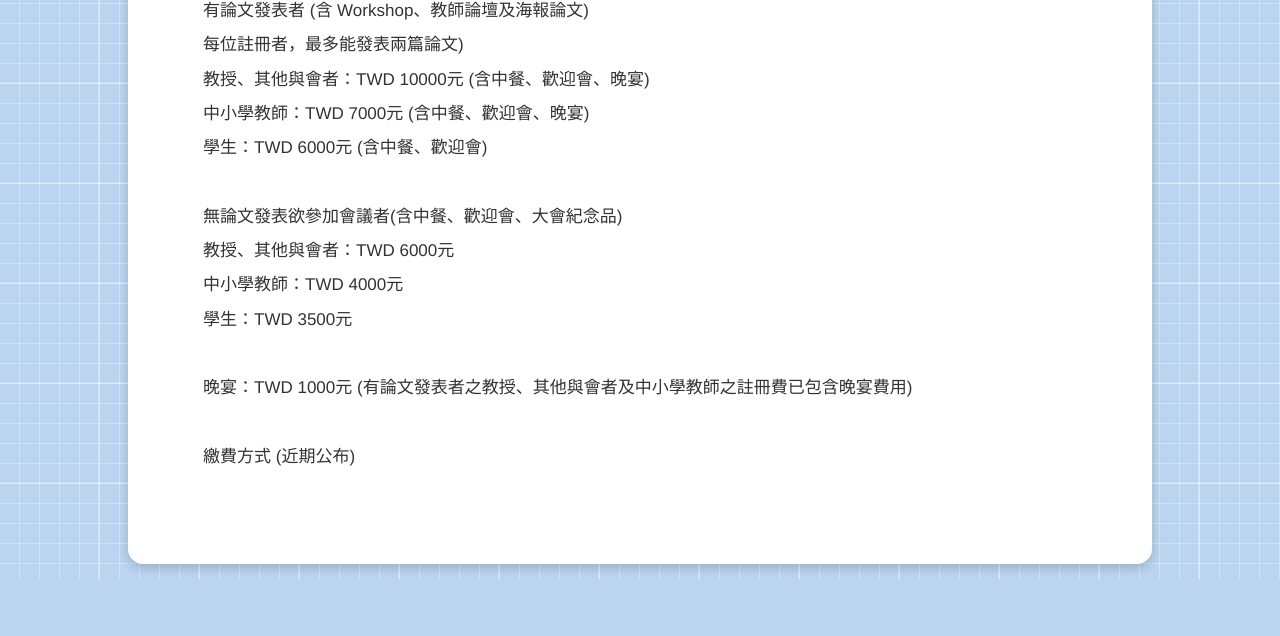
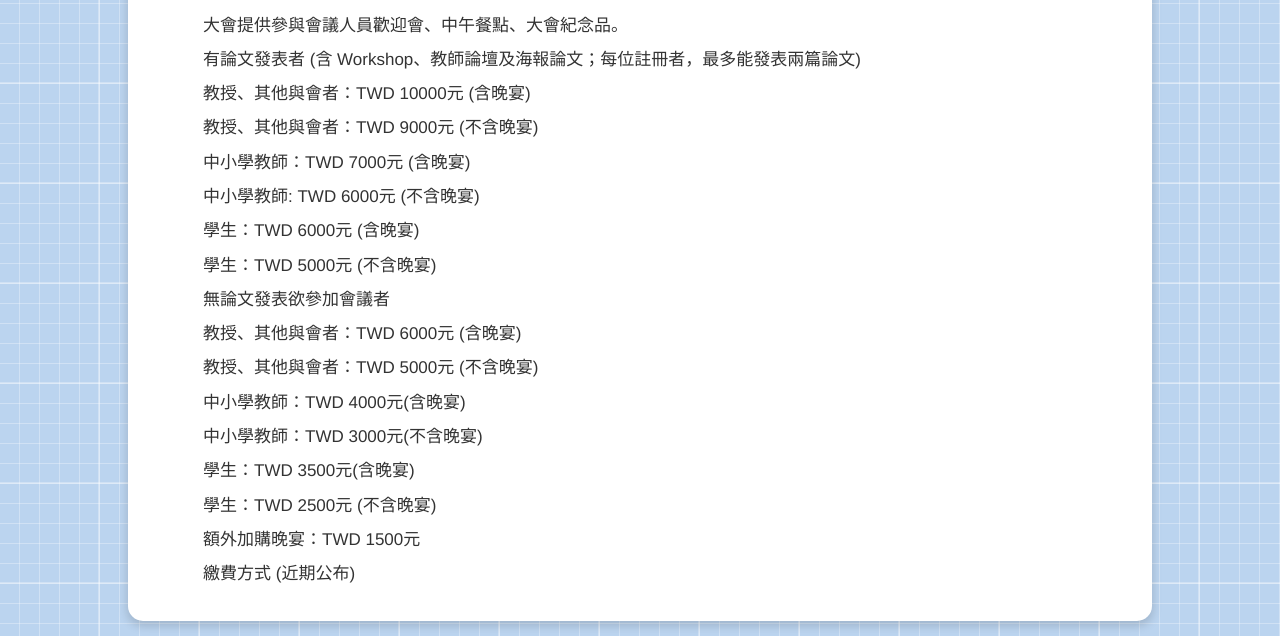
Before and after one commit to w181496/GCCCE, a plain HTML site: page t_regist.html in a window 1280 px wide. Shown: the part 316-952 px from the top of the page. Before the commit the page ends 895 px from the top, so only its background shows below. Drawn offline with nearby package versions, Linux system fonts and the light colour scheme; a web font is replaced by a local one.

Commit message:
update price

```diff
--- a/t_regist.html
+++ b/t_regist.html
@@ -21,23 +21,47 @@
 <div class="container">
 		<div id ="nav"></div>
 <div id="panel">
-  <p><span lang="EN-US" xml:lang="EN-US">== GCCCE 2015</span>註冊報名費用<span lang="EN-US" xml:lang="EN-US"> ==</span><span lang="EN-US" xml:lang="EN-US"><u></u><u></u></span></p>
-  <p><span lang="EN-US" xml:lang="EN-US"><u></u> <u></u></span></p>
-  <p>有論文發表者<span lang="EN-US" xml:lang="EN-US"> (</span>含<span lang="EN-US" xml:lang="EN-US"> Workshop</span>、教師論壇及海報論文<span lang="EN-US" xml:lang="EN-US">)<u></u><u></u></span></p>
-  <p>每位註冊者，最多能發表兩篇論文<span lang="EN-US" xml:lang="EN-US">)<u></u><u></u></span></p>
-  <p>教授、其他與會者：<span lang="EN-US" xml:lang="EN-US">TWD 10000</span>元<span lang="EN-US" xml:lang="EN-US"> (</span>含中餐、歡迎會、晚宴<span lang="EN-US" xml:lang="EN-US">)<u></u><u></u></span></p>
-  <p>中小學教師：<span lang="EN-US" xml:lang="EN-US">TWD 7000</span>元<span lang="EN-US" xml:lang="EN-US"> (</span>含中餐、歡迎會、晚宴<span lang="EN-US" xml:lang="EN-US">)<u></u><u></u></span></p>
-  <p>學生：<span lang="EN-US" xml:lang="EN-US">TWD 6000</span>元<span lang="EN-US" xml:lang="EN-US"> (</span>含中餐、歡迎會<span lang="EN-US" xml:lang="EN-US">)<u></u><u></u></span></p>
-  <p><span lang="EN-US" xml:lang="EN-US"><u></u> <u></u></span></p>
-  <p>無論文發表欲參加會議者<span lang="EN-US" xml:lang="EN-US">(</span>含中餐、歡迎會、大會紀念品<span lang="EN-US" xml:lang="EN-US">)<u></u><u></u></span></p>
-  <p>教授、其他與會者：<span lang="EN-US" xml:lang="EN-US">TWD 6000</span>元<span lang="EN-US" xml:lang="EN-US"><u></u><u></u></span></p>
-  <p>中小學教師：<span lang="EN-US" xml:lang="EN-US">TWD 4000</span>元<span lang="EN-US" xml:lang="EN-US"><u></u><u></u></span></p>
-  <p>學生：<span lang="EN-US" xml:lang="EN-US">TWD 3500</span>元<span lang="EN-US" xml:lang="EN-US"><u></u><u></u></span></p>
-  <p><span lang="EN-US" xml:lang="EN-US"><u></u> <u></u></span></p>
-  <p>晚宴：<span lang="EN-US" xml:lang="EN-US">TWD 1000</span>元<span lang="EN-US" xml:lang="EN-US"> (</span>有論文發表者之教授、其他與會者及中小學教師之註冊費已包含晚宴費用<span lang="EN-US" xml:lang="EN-US">)<u></u><u></u></span></p>
-  <p><span lang="EN-US" xml:lang="EN-US"><u></u> <u></u></span></p>
-  <p>繳費方式<span lang="EN-US" xml:lang="EN-US"> (</span>近期公布<span lang="EN-US" xml:lang="EN-US">)</span></p>
-  <h1>&nbsp;</h1>
+  <h2>GCCCE 2015註冊報名費用</h2>
+  <br/>
+  <p>大會提供參與會議人員歡迎會、中午餐點、大會紀念品。</p>
+
+  <p>有論文發表者 (含 Workshop、教師論壇及海報論文；每位註冊者，最多能發表兩篇論文)</p>
+
+ <p>教授、其他與會者：TWD 10000元 (含晚宴)</p>
+
+<p>教授、其他與會者：TWD 9000元 (不含晚宴)</p>
+
+<p>中小學教師：TWD 7000元 (含晚宴)</p>
+
+<p>中小學教師: TWD 6000元 (不含晚宴)</p>
+
+<p>學生：TWD 6000元 (含晚宴)</p>
+
+<p>學生：TWD 5000元 (不含晚宴)</p>
+
+
+
+<p>無論文發表欲參加會議者</p>
+
+<p>教授、其他與會者：TWD 6000元 (含晚宴)</p>
+
+<p>教授、其他與會者：TWD 5000元 (不含晚宴)</p>
+
+<p>中小學教師：TWD 4000元(含晚宴)</p>
+
+<p>中小學教師：TWD 3000元(不含晚宴)</p>
+
+<p>學生：TWD 3500元(含晚宴)</p>
+
+<p>學生：TWD 2500元 (不含晚宴)</p>
+
+
+
+<p>額外加購晚宴：TWD 1500元</p>
+
+
+
+<p>繳費方式 (近期公布)</p>
 </div>
 </div>
 
```
Also changed, not shown: e_regist.html (+41 -1 lines), s_regist.html (+41 -17 lines).
